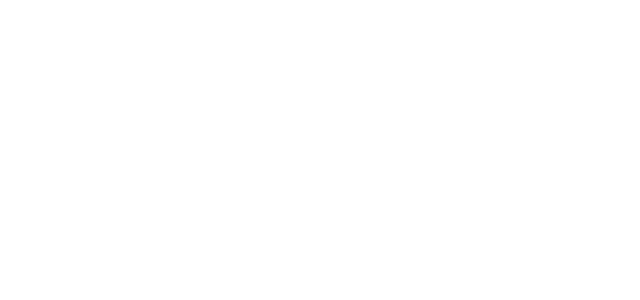
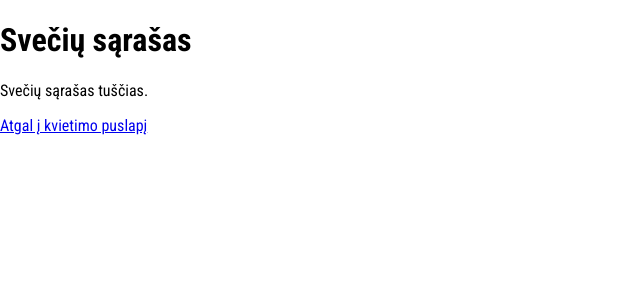
Before and after one commit to ZigmasP/portfolio, a React (Vite) app in the folder pakvietimas/: page /guest-list-page in a window 1280 px wide. Before the commit this address had no page. Shown: the top 300 px of the page, without its empty margins (0-640 px from the left). Built offline with nearby package versions, Linux system fonts and the light colour scheme.

Commit message:
Perkelti invitepage ir dresskode, pridėtas guestlistpage

```diff
--- a/pakvietimas/src/App.jsx
+++ b/pakvietimas/src/App.jsx
@@ -1,6 +1,7 @@
 import { Routes, Route } from "react-router-dom";
-import InvitePage from "./components/InvitePage";
-import DressCode from "./components/DressCode";
+import InvitePage from "./pages/InvitePage";
+import DressCode from "./pages/DressCode";
+import GuestListPage from "./pages/GuestListPage";
 import './index.scss';
 
 const App = () => {
@@ -8,6 +9,7 @@ const App = () => {
     <Routes>
       <Route path="/" element={<InvitePage />} />
       <Route path="/dress-code" element={<DressCode />} />
+      <Route path="/guest-list-page" element={<GuestListPage />} />
     </Routes>
   );
 };
--- /dev/null
+++ b/pakvietimas/src/pages/GuestListPage.jsx
@@ -0,0 +1,33 @@
+import { useEffect, useState } from "react";
+import { Link } from "react-router-dom";
+import "./GuestListPage.scss";
+
+const GuestListPage = () => {
+  const [guestList, setGuestList] = useState([]);
+
+  // Gauname svečių sąrašą iš localStorage
+  useEffect(() => {
+    const storedGuests = JSON.parse(localStorage.getItem("guestList")) || [];
+    setGuestList(storedGuests);
+  }, []);
+
+  return (
+    <div className="guest-list-page">
+      <h1>Svečių sąrašas</h1>
+      {guestList.length > 0 ? (
+        <ul>
+          {guestList.map((guest, index) => (
+            <li key={index}>
+              {guest.name} ({guest.attendees} suaugusieji, {guest.children} vaikai)
+            </li>
+          ))}
+        </ul>
+      ) : (
+        <p>Svečių sąrašas tuščias.</p>
+      )}
+      <Link to="/">Atgal į kvietimo puslapį</Link>
+    </div>
+  );
+};
+
+export default GuestListPage;
--- a/pakvietimas/src/components/InvitePage.jsx
+++ b/pakvietimas/src/pages/InvitePage.jsx
@@ -6,7 +6,7 @@ import { Oval } from "react-loader-spinner";  //Importuojame spinner
 import "./InvitePage.scss";
 
 // Dinaminis komponento importavimas
-const GuestForm = React.lazy(() => import("./GuestForm"));
+const GuestForm = React.lazy(() => import("../components/GuestForm"));
 
 // Funkcija pritaikyti linksnius
 const applyLithuanianVocative = (name) => {
```
Also changed, not shown: pakvietimas/src/pages/DressCode.jsx (line endings or trailing spaces), pakvietimas/src/pages/DressCode.scss (renamed from pakvietimas/src/components/DressCode.scss), pakvietimas/src/pages/GuestListPage.scss (added), pakvietimas/src/pages/InvitePage.scss (renamed from pakvietimas/src/components/InvitePage.scss).
